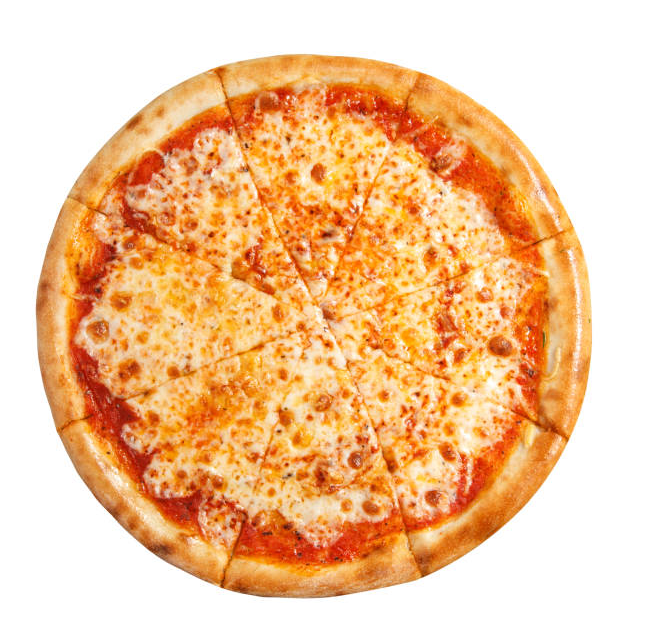
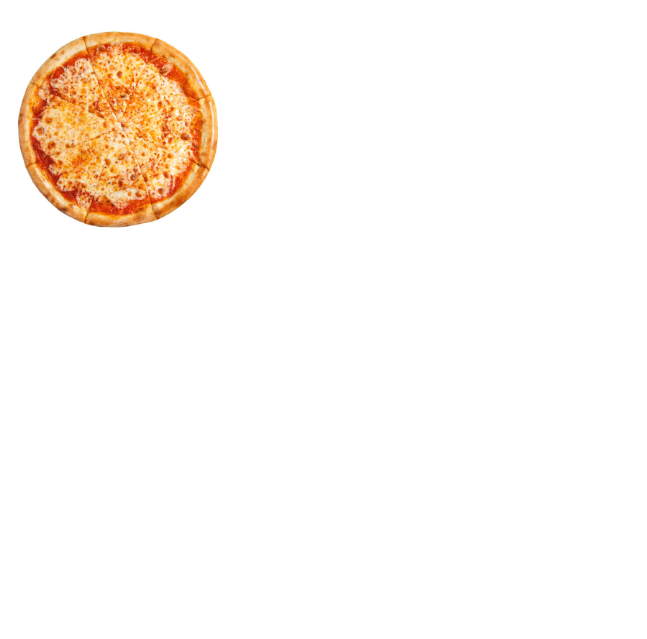
Before and after one commit to DustynG/odin-recipes, a plain HTML site: page recipes/pizza.html in a window 1280 px wide. Shown: the part 61-700 px from the top of the page, without its empty margins (0-647 px from the left). Drawn offline with Linux system fonts and the light colour scheme.

Commit message:
Add description and set values for height and width

```diff
--- a/recipes/pizza.html
+++ b/recipes/pizza.html
@@ -7,6 +7,6 @@
 </head>
 <body>
     <h1>Pizza</h1>
-    <img src="../img/pizza.jpg">
+    <img src="../img/pizza.jpg" alt="Picture of a slice of cheese pizza" height="220" width="220">
 </body>
 </html>
```
